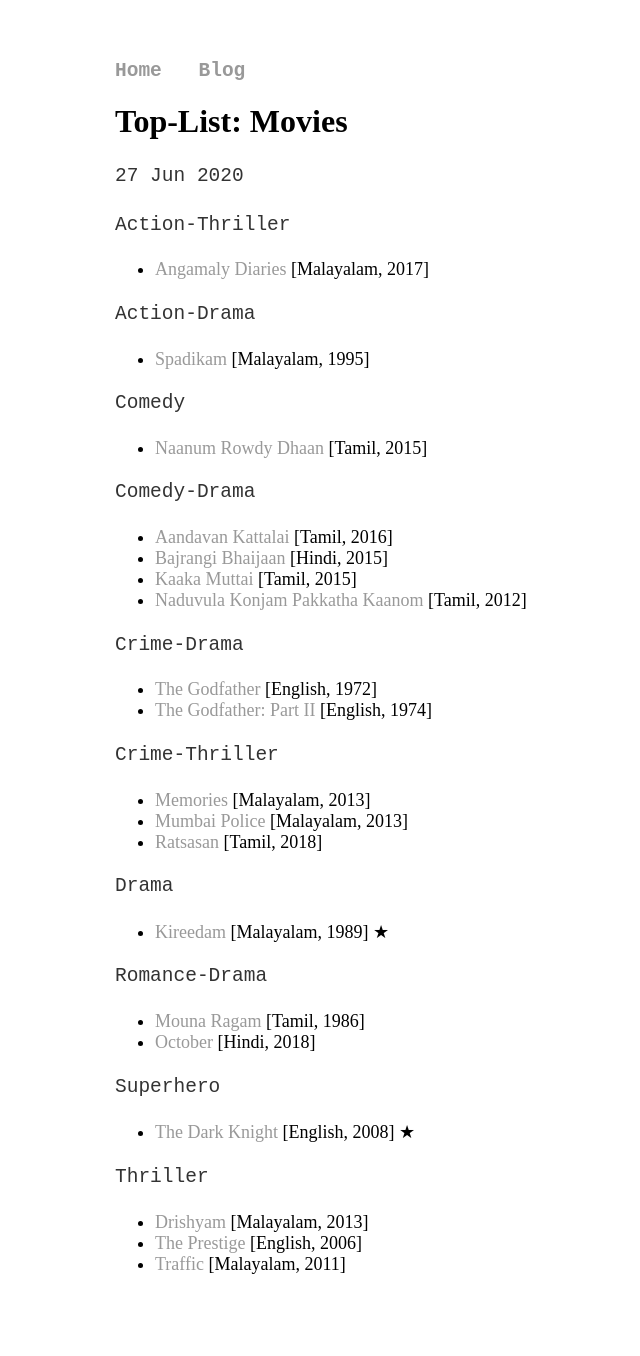
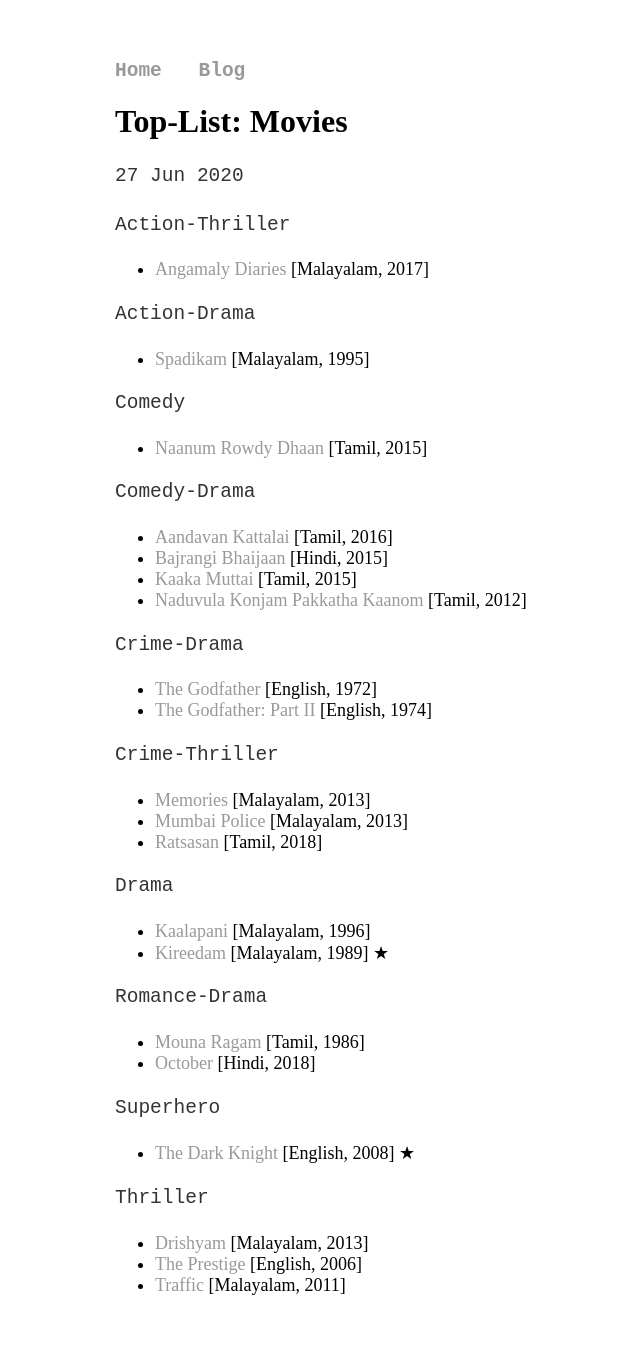
Before and after one commit to joe019/joe019.github.io, a Jekyll site: the page built from _posts/2020-06-27-movies.md, in a window 1280 px wide. Shown: the whole page, without its empty margins (45-685 px from the left). Built offline with Jekyll 4.4.1, drawn with Linux system fonts in a browser that asks for light colours; before the commit the page ends 1335 px from its top, so only the background shows below that.

Commit message:
Added "Kaalapani"

```diff
--- a/_posts/2020-06-27-movies.md
+++ b/_posts/2020-06-27-movies.md
@@ -29,6 +29,7 @@
 * [Ratsasan](https://www.sunnxt.com/tamil-movie/detail/82686/ratsasan) [Tamil, 2018]
 
 Drama
+* [Kaalapani](https://www.hotstar.com/in/movies/kaalapani/1000151810) [Malayalam, 1996]
 * [Kireedam](https://www.hotstar.com/in/movies/kireedam/1000110732) [Malayalam, 1989] &#9733;
 
 Romance-Drama
```
